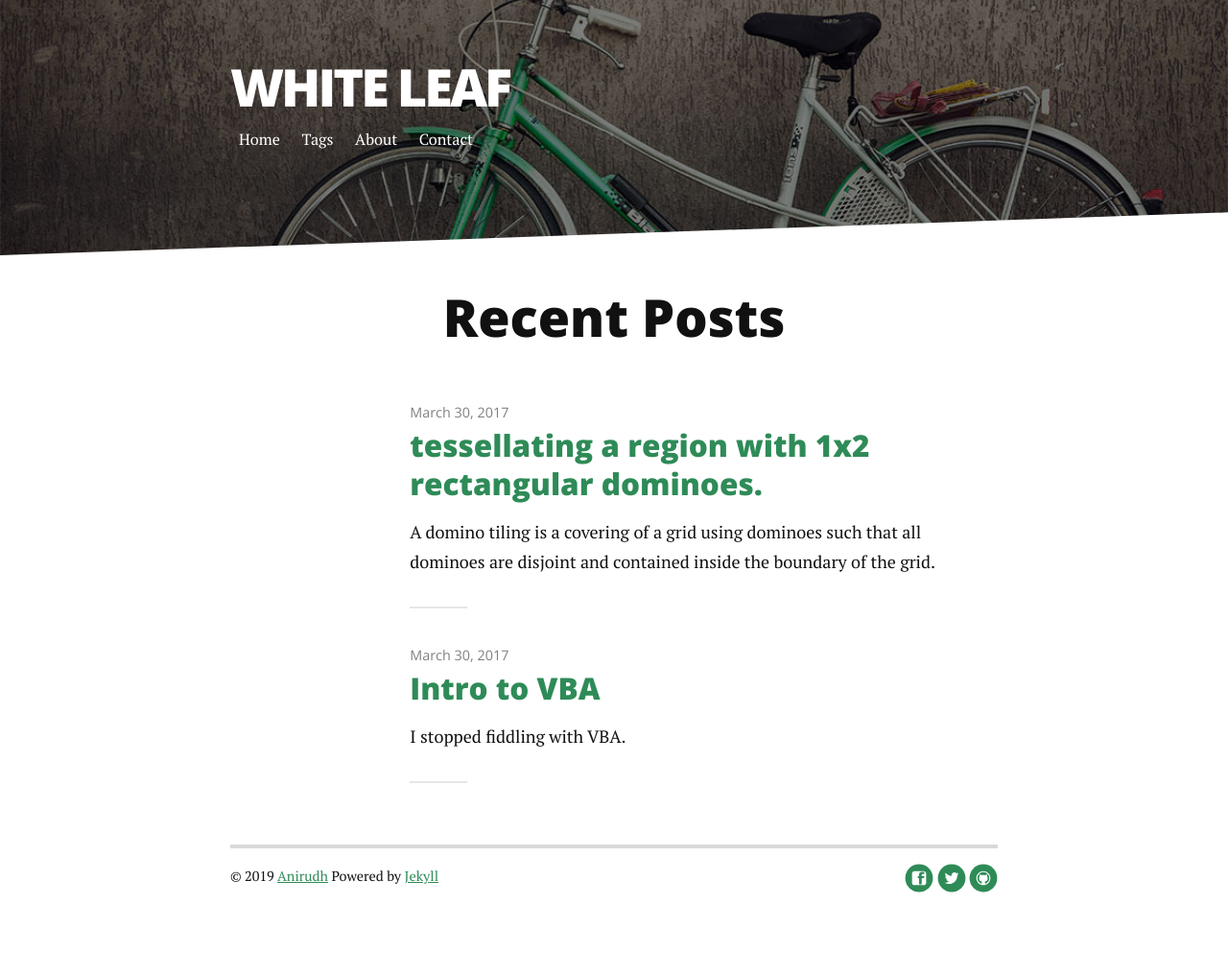
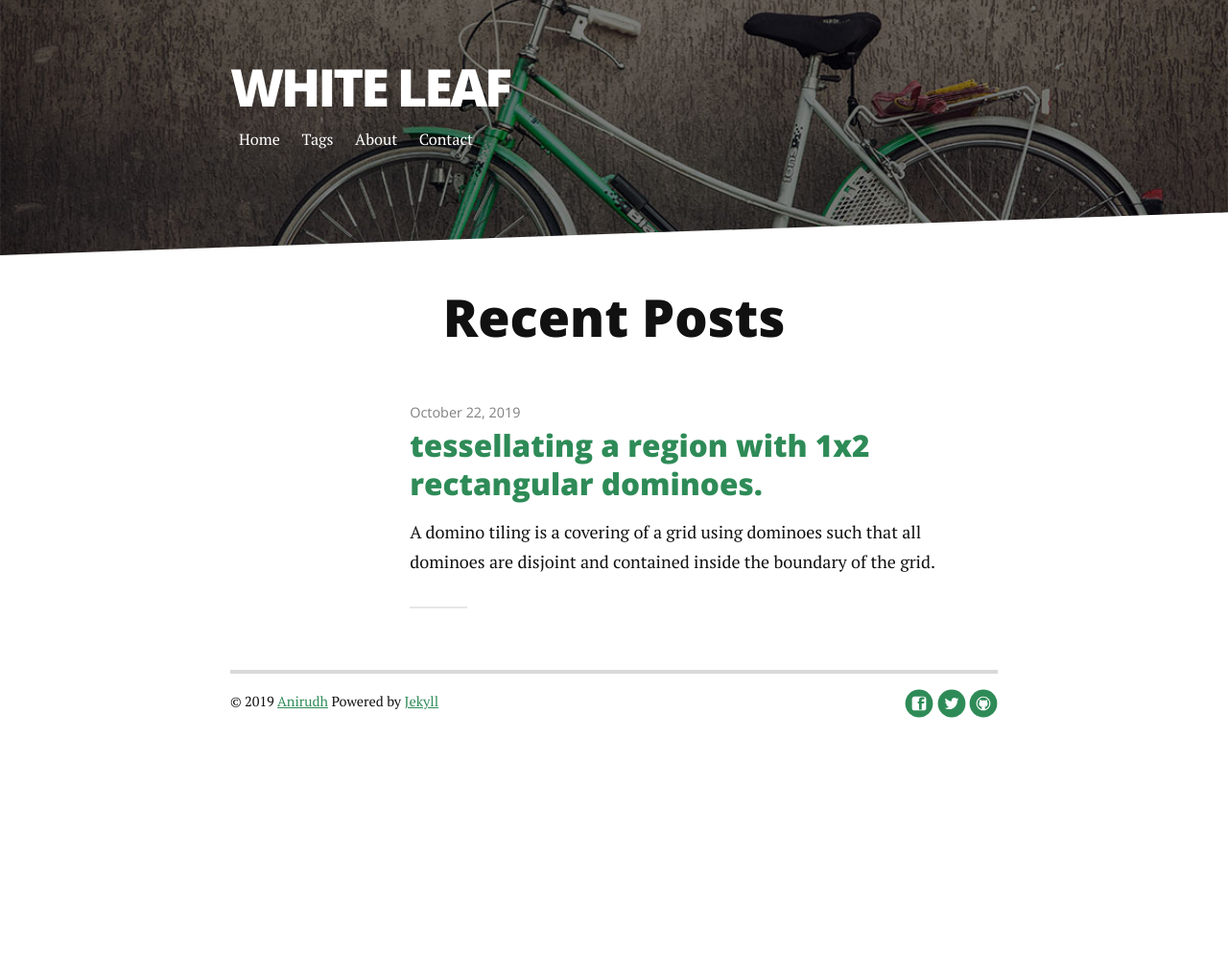
Before and after one commit to anirudh708/anirudh708.github.com, a Jekyll site: the page built from index.html, in a window 1280 px wide. Shown: the whole page at 96% size. Built offline with Jekyll 4.4.1, drawn with Linux system fonts in a browser that asks for light colours; nearby versions of some CDN libraries; Markdown is read by kramdown in place of the engine named in the settings; the list of posts is cut into pages by our own code; after the commit the page ends 900 px from its top, so only the background shows below that.

Commit message:
Cleaning up the posts

```diff
--- a/_posts/2015-08-16-test-post.markdown
+++ /dev/null
@@ -1,8 +0,0 @@
----
-layout: post
-title:  "Intro to VBA"
-date:   2017-03-30
-tags: [VBA,Excel]
----
-
-I stopped fiddling with VBA.
--- a/_posts/2019-10-22-tessellating-dominoes.markdown
+++ b/_posts/2019-10-22-tessellating-dominoes.markdown
@@ -1,7 +1,7 @@
 ---
 layout: post
 title:  "tessellating a region with 1x2 rectangular dominoes."
-date:   2017-03-30
+date:   2019-10-22
 tags: [algorithms, math]
 ---
 
```
